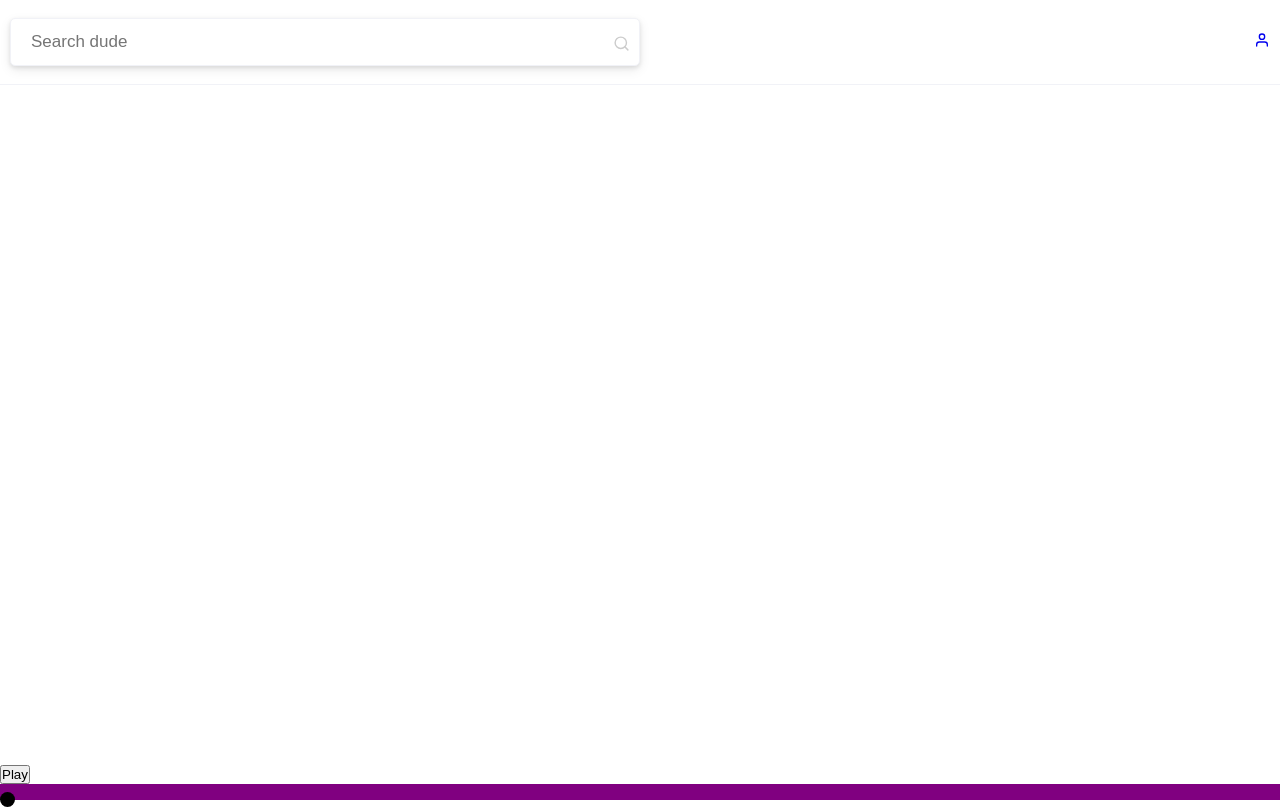
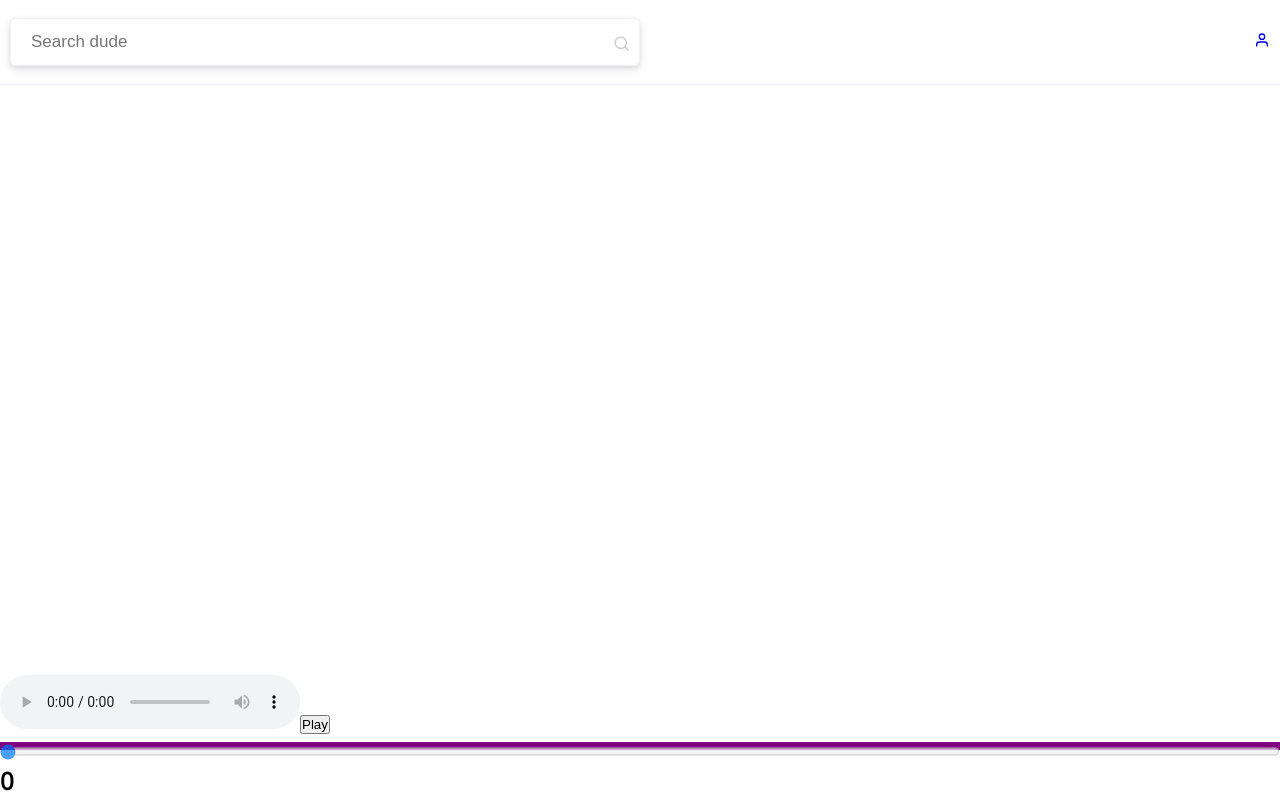
Before and after one commit to itsrojasleon/deezer-clone, a React (Create React App) app in the folder my-app/: page / in a window 1280 px wide. Built offline with nearby package versions, Linux system fonts and the light colour scheme.

Commit message:
Hey there

```diff
--- a/my-app/src/components/player/Player.tsx
+++ b/my-app/src/components/player/Player.tsx
@@ -1,11 +1,13 @@
-import React from 'react';
+import React, { useState } from 'react';
 import { usePlayer } from '../../hooks/usePlayer';
 import {
   StyledPlayer,
   StyledDiv,
-  StyledKnob,
+  StyledInputRange,
   StyledElement
 } from '../../styles/player/Player';
+
+type InputElement = React.ChangeEvent<HTMLInputElement>;
 
 const TRACK_URL =
   'https://file-examples.com/wp-content/uploads/2017/11/file_example_MP3_700KB.mp3';
@@ -16,16 +18,29 @@ const Player = (): JSX.Element => {
     setIsPlaying,
     isPlaying,
     currentTime,
-    duration
+    setCurrentTime,
+    duration,
+    setClickedTime
   } = usePlayer();
 
+  const [time, setTime] = useState(0);
+  // console.log(time, currentTime);
+
+  React.useEffect(() => {
+    setTime(currentTime);
+  }, [currentTime]);
+
   // Current progress
-  const progress = (currentTime / duration) * 100;
-  // useCountRenders();
+  const progress = (currentTime / duration) * 100 || 0;
+
+  const onChange = (e: InputElement) => {
+    setTime(Number(e.target.value));
+    // setCurrentTime(Number(e.target.value));
+  };
 
   return (
     <StyledPlayer>
-      <audio ref={playerRef} src={TRACK_URL} />
+      <audio ref={playerRef} src={TRACK_URL} controls />
       {isPlaying ? (
         <button onClick={() => setIsPlaying(false)}>Pause</button>
       ) : (
@@ -33,7 +48,15 @@ const Player = (): JSX.Element => {
       )}
       <StyledDiv>
         <StyledElement progress={progress} />
-        <StyledKnob progress={progress - 2} />
+        <StyledInputRange
+          type="range"
+          max={duration}
+          min={0}
+          value={time}
+          onChange={onChange}
+          step={0.00001}
+        />
+        <h2>{time}</h2>
       </StyledDiv>
     </StyledPlayer>
   );
--- a/my-app/src/hooks/usePlayer.ts
+++ b/my-app/src/hooks/usePlayer.ts
@@ -5,28 +5,37 @@ interface Data {
   setIsPlaying: React.Dispatch<React.SetStateAction<boolean>>;
   isPlaying: boolean;
   currentTime: number;
+  setCurrentTime: React.Dispatch<React.SetStateAction<number>>;
   duration: number;
+  setClickedTime: React.Dispatch<React.SetStateAction<number>>;
 }
 
 export const usePlayer = (): Data => {
   const [isPlaying, setIsPlaying] = useState(false);
   const [duration, setDuration] = useState(0);
   const [currentTime, setCurrentTime] = useState(0);
+  const [clickedTime, setClickedTime] = useState(0);
 
   // https://reactjs.org/docs/hooks-faq.html#how-can-i-measure-a-dom-node
   const ref = useCallback(
     (node: HTMLAudioElement) => {
       if (node) {
-        const load = () => setDuration(node.duration);
-        const timeUpdate = () => setCurrentTime(node.currentTime);
-        const toggle = () => {
-          if (isPlaying) {
-            node.play();
-          } else {
-            node.pause();
-          }
+        const load = () => {
+          console.log('initial load');
+          setDuration(node.duration);
         };
+        const timeUpdate = () => {
+          console.log('on time update');
+          setCurrentTime(node.currentTime);
+        };
+        const toggle = () => (isPlaying ? node.play() : node.pause());
         toggle();
+        if (clickedTime) {
+          const clickedTime = () => {
+            console.log('clicked dude');
+          };
+          clickedTime();
+        }
 
         node.addEventListener('loadeddata', load);
         node.addEventListener('timeupdate', timeUpdate);
@@ -39,5 +48,13 @@ export const usePlayer = (): Data => {
     },
     [isPlaying]
   );
-  return { ref, setIsPlaying, isPlaying, currentTime, duration };
+  return {
+    ref,
+    setIsPlaying,
+    isPlaying,
+    currentTime,
+    setCurrentTime,
+    duration,
+    setClickedTime
+  };
 };
--- a/my-app/src/styles/player/Player.ts
+++ b/my-app/src/styles/player/Player.ts
@@ -2,7 +2,7 @@ import styled from 'styled-components';
 
 export const StyledPlayer = styled.div`
   position: absolute;
-  bottom: 0;
+  bottom: 50px;
   width: 100%;
 `;
 
@@ -19,11 +19,32 @@ export const StyledElement = styled.div`
   height: 8px;
 `;
 
-export const StyledKnob = styled.div`
-  width: 15px;
+export const StyledInputRange = styled.input`
+  width: 100%;
   height: 15px;
-  position: relative;
-  background-color: black;
-  border-radius: 50%;
-  left: ${(props: { progress: number }) => `${props.progress}%`};
+  border-radius: 5px;
+  background: #d3d3d3;
+  outline: none;
+  opacity: 0.7;
+  -webkit-transition: 0.2s;
+  transition: opacity 0.2s;
+  &:hover {
+    opacity: 1;
+  }
+  &::-webkit-slider-thumb {
+    -webkit-appearance: none;
+    appearance: none;
+    width: 25px;
+    height: 25px;
+    border-radius: 50%;
+    background: #4caf50;
+    cursor: pointer;
+  }
+  &::-moz-range-thumb {
+    width: 25px;
+    height: 25px;
+    border-radius: 50%;
+    background: #4caf50;
+    cursor: pointer;
+  }
 `;
```
Also changed, not shown: my-app/src/hooks/useHtmlElement.ts (deleted, +0 -20 lines).
